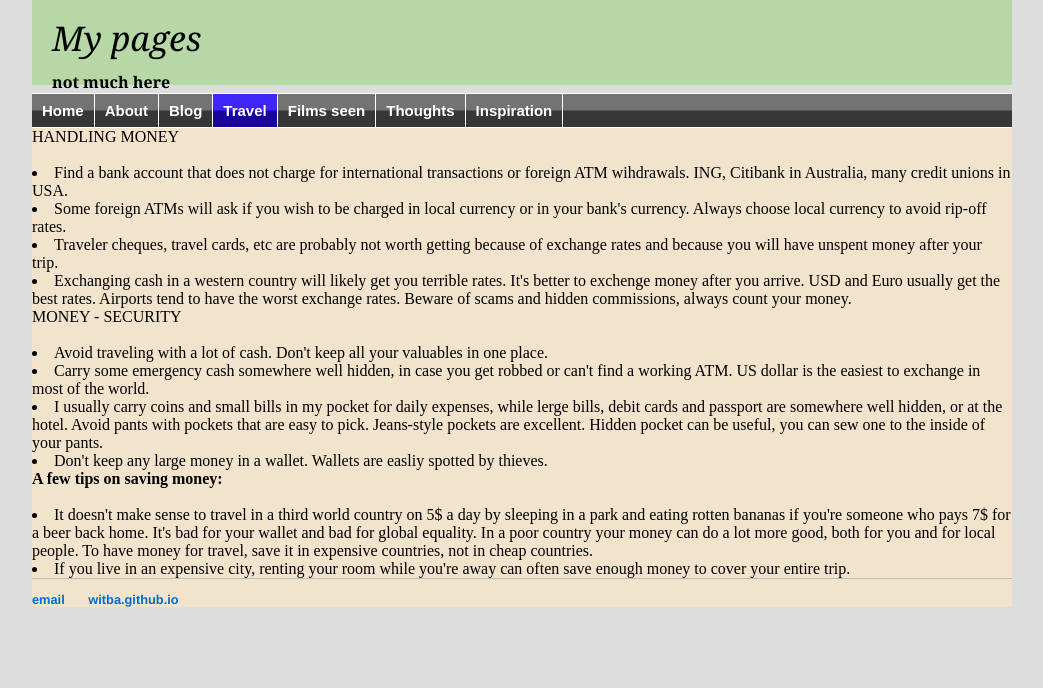
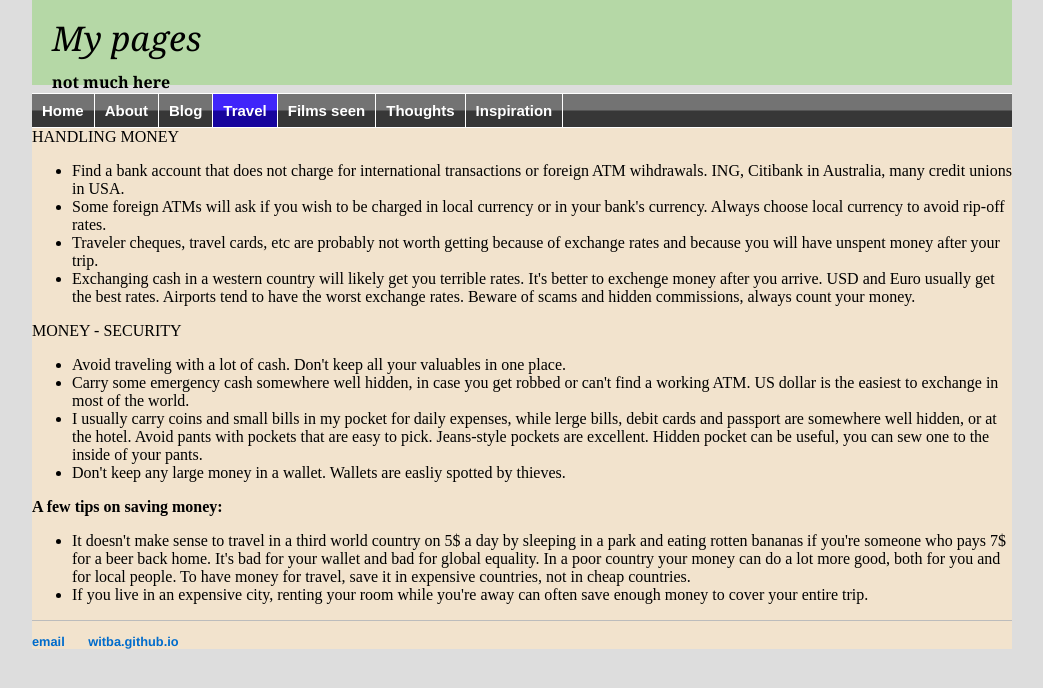
Before and after one commit to witba/witba.github.io, a Jekyll site: the page built from travel/money.html, in a window 1280 px wide. Shown: the top 688 px of the page, without its empty margins (118-1161 px from the left). Built offline with Jekyll 4.4.1, drawn with Linux system fonts in a browser that asks for light colours.

Commit message:
Update money.html

```diff
--- a/travel/money.html
+++ b/travel/money.html
@@ -6,24 +6,24 @@ title: Travel advice
 <div class="travel">
 
 HANDLING MONEY<br>
- <br>
+<ul>
 <li>Find a bank account that does not charge for international transactions or foreign ATM wihdrawals. ING, Citibank in Australia, many credit unions in USA.
 <li>Some foreign ATMs will ask if you wish to be charged in local currency or in your bank's currency. Always choose local currency to avoid rip-off rates.
 <li>Traveler cheques, travel cards, etc are probably not worth getting because of exchange rates and because you will have unspent money after your trip.
 <li>Exchanging cash in a western country will likely get you terrible rates. It's better to exchenge money after you arrive. USD and Euro usually get the best rates. Airports tend to have the worst exchange rates. Beware of scams and hidden commissions, always count your money.
-<br>
+</ul>
 MONEY - SECURITY<br>
- <br>
+<ul>
 <li>Avoid traveling with a lot of cash. Don't keep all your valuables in one place.
 <li>Carry some emergency cash somewhere well hidden, in case you get robbed or can't find a working ATM. US dollar is the easiest to exchange in most of the world.
 <li>I usually carry coins and small bills in my pocket for daily expenses, while lerge bills, debit cards and passport are somewhere well hidden, or at the hotel. Avoid pants with pockets that are easy to pick. Jeans-style pockets are excellent. Hidden pocket can be useful, you can sew one to the inside of your pants.
 <li>Don't keep any large money in a wallet. Wallets are easliy spotted by thieves.
-<br>
+</ul>
 <b>A few tips on saving money:</b><br>
- <br>
+<ul>
 <li>It doesn't make sense to travel in a third world country on 5$ a day by sleeping in a park and eating rotten bananas if you're someone who pays 7$ for a beer back home. It's bad for your wallet and bad for global equality. In a poor country your money can do a lot more good, both for you and for local people. To have money for travel, save it in expensive countries, not in cheap countries.
 <li>If you live in an expensive city, renting your room while you're away can often save enough money to cover your entire trip.
-<br>
+</ul>
 
 
 </div>
```
